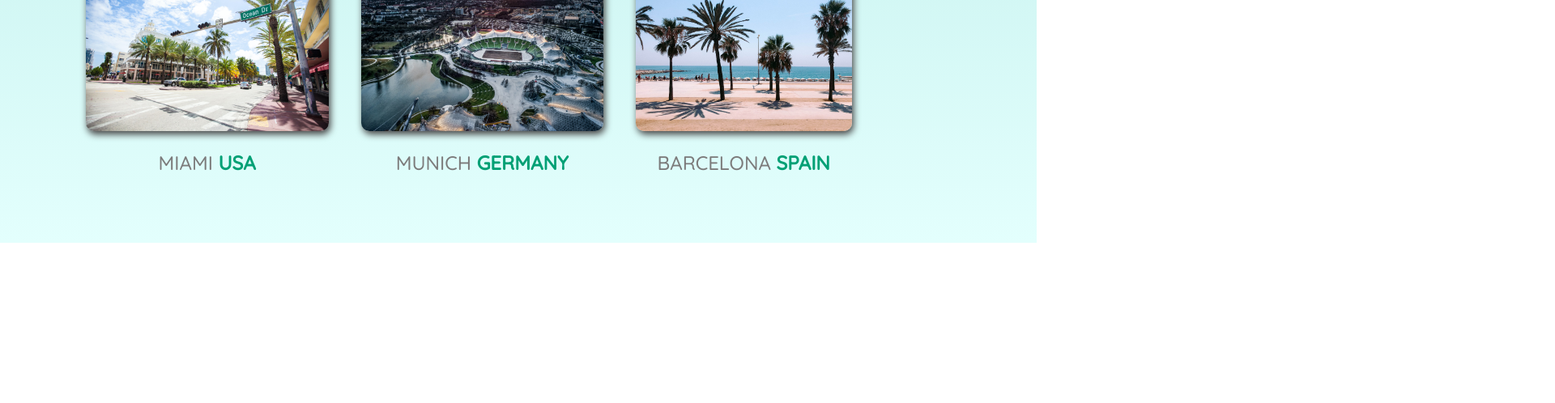
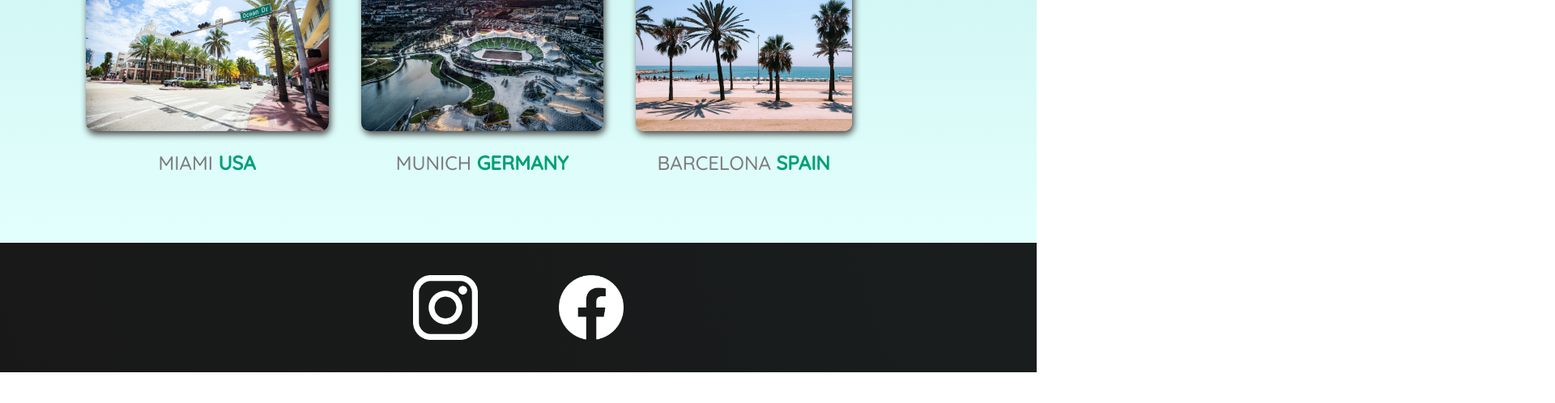
Before and after one commit to Sleepydandelion/travel-page, a plain HTML site: page index.html in a window 1280 px wide. Shown: the part 960-1458 px from the top of the page at 81% size, 1920 px wide, since content can reach past the window. After the commit the page ends 1420 px from the top, so only its background shows below. Drawn offline with Linux system fonts and the light colour scheme.

Commit message:
travel page finished

```diff
--- a/shared.css
+++ b/shared.css
@@ -53,5 +53,22 @@ header a:hover {
 }
 
 footer {
-    background: linear-gradient(70deg);
+    background: linear-gradient(70deg, rgb(24, 24, 24), rgb(25, 29, 29));
+    padding: 40px;
 }
+
+footer ul {
+    display: flex;
+    justify-content: center;
+    /* padding: 40px; */
+}
+footer li {
+    width: 80px;
+    height: 80px;
+    margin: 0 50px;
+}
+
+footer img {
+    width: 100%;
+    height: 100%;
+}
```
